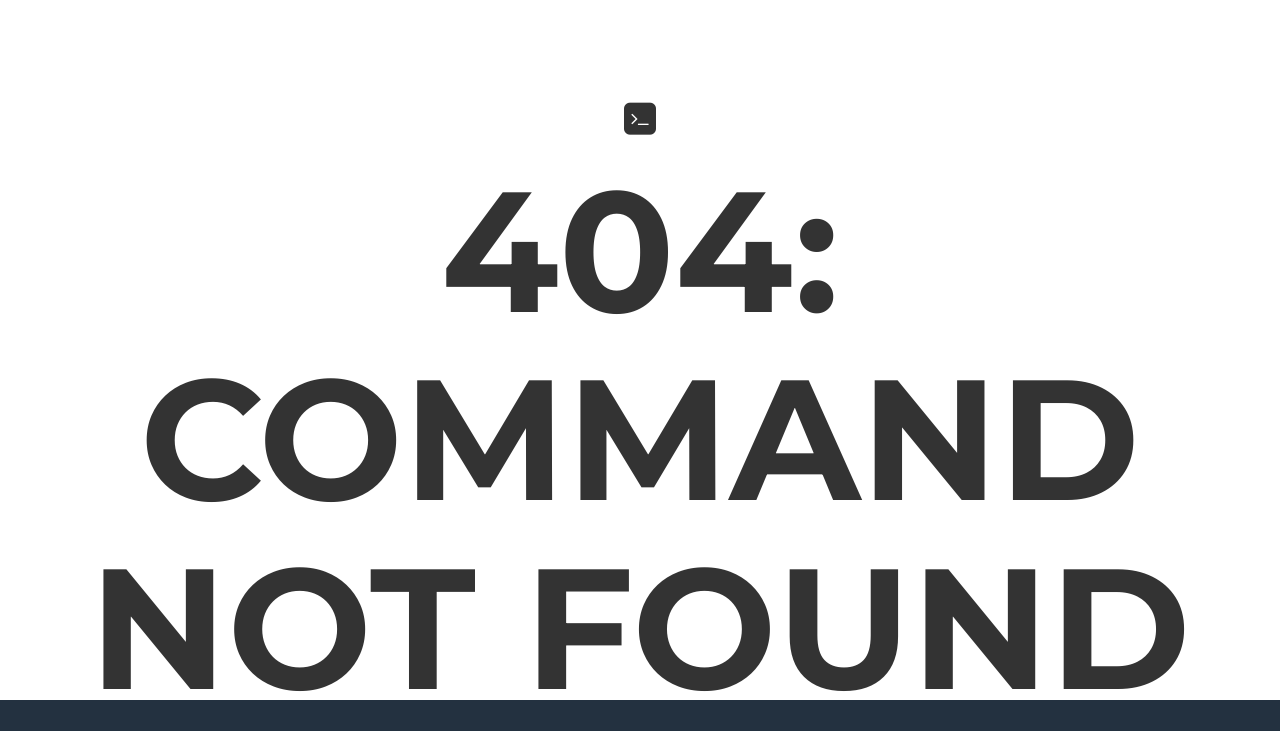
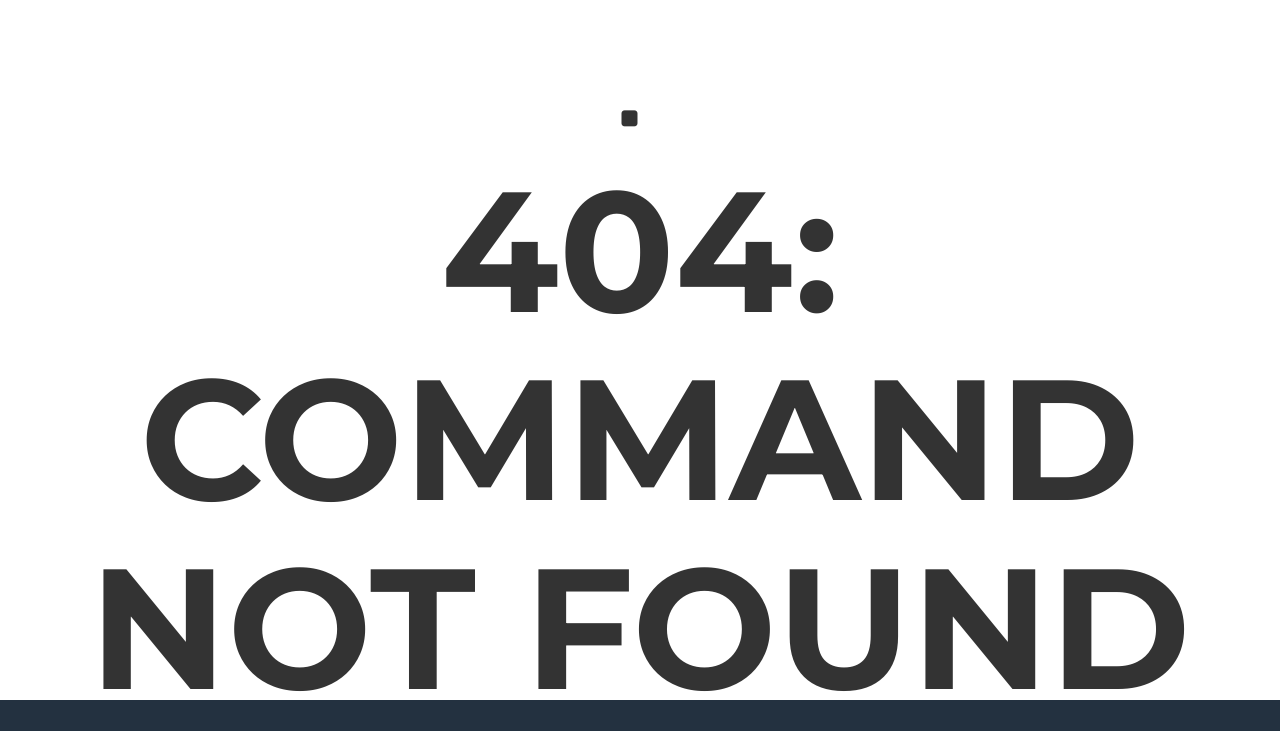
Before and after one commit to PCGeekBrain/personal-website, a Django app: template homepage/templates/homepage/404.html in a window 1280 px wide. Shown: the part 100-831 px from the top of the page. Run offline with Django 3.2, Linux system fonts and the light colour scheme; the template is opened without the code that fills it, so the values that code supplies are empty; some libraries are stand-ins or nearby versions.

Commit message:
404 update

```diff
--- a/homepage/templates/homepage/404.html
+++ b/homepage/templates/homepage/404.html
@@ -97,8 +97,8 @@
             <div class="row">
                 <div class="col-lg-12 animated fadeInDown">
                     <span class="fa-stack fa-lg">
-                        <i class="fa fa-square fa-stack-2x"></i>
-                        <i class="fa fa-terminal fa-stack-1x fa-inverse"></i>
+                        <i class="fa fa-square fa-stack-5x"></i>
+                        <i class="fa fa-terminal fa-stack-3x fa-inverse"></i>
                     </span>
                     <div class="intro-text">
                         <h1><span class="name" id="title">404: command not found</span></h1>
```
